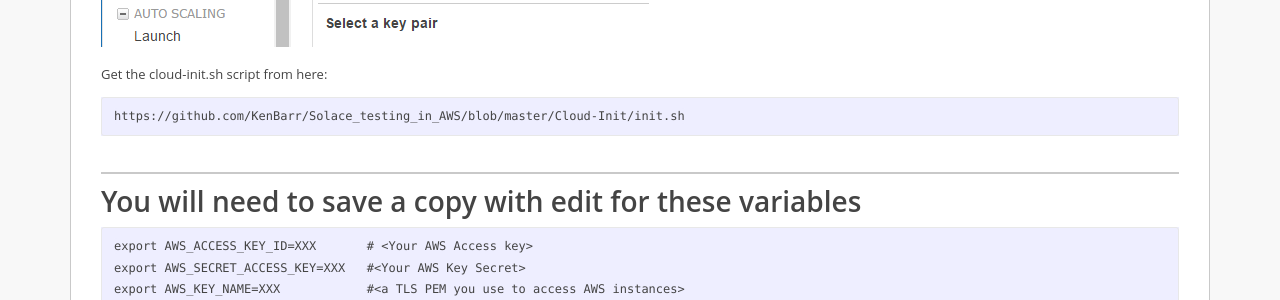
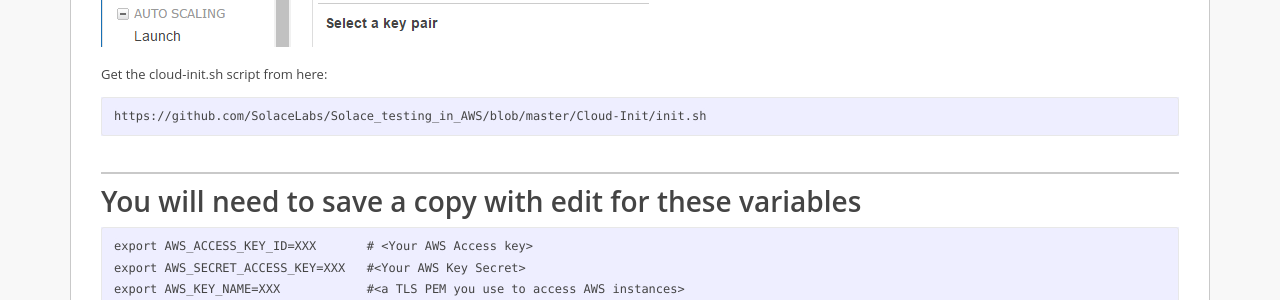
Before and after one commit to SolaceLabs/solace-iot-reference-architecture, a Jekyll site: the page built from docs/index.md, in a window 1280 px wide and 900 px high, scrolled down 2605 px. Shown: the part 151-451 px from the top of the window. Built offline with Jekyll 4.4.1, drawn with Linux system fonts in a browser that asks for light colours.

Commit message:
Fix base URLs after move to SolaceLabs

```diff
--- a/docs/_config.yml
+++ b/docs/_config.yml
@@ -1,14 +1,14 @@
 # Site settings
 title: Solace Testing in AWS
 baseurl: "/Solace_testing_in_AWS"
-repository: https://github.com/KenBarr/Solace_testing_in_AWS
+repository: https://github.com/SolaceLabs/Solace_testing_in_AWS
 
 
 
 #----------------------------------------------------
 # Generally don't modify items below this point
 
-url: "KenBarr.github.io" # the base hostname & protocol for your site
+url: "SolaceLabs.github.io" # the base hostname & protocol for your site
 
 # Build settings
 markdown: kramdown
```
